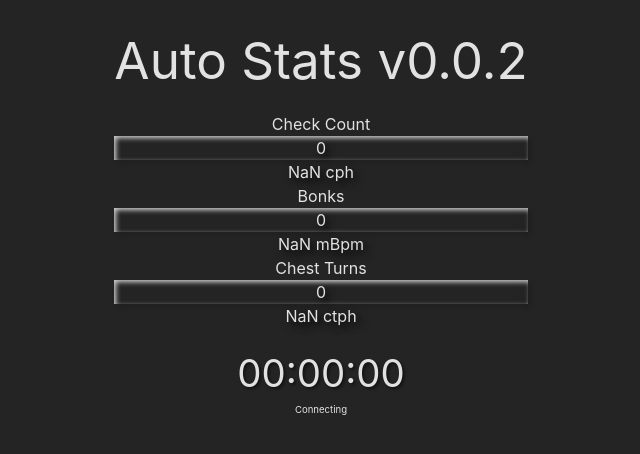
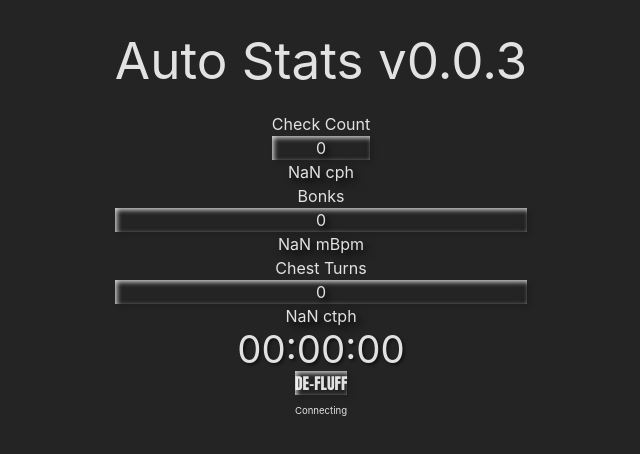
Before and after one commit to StructuralMike/thettracker, a React (Vite) app: page / in a window 1280 px wide. Shown: the top 454 px of the page, without its empty margins (319-959 px from the left). Built offline with nearby package versions, Linux system fonts and the light colour scheme; no server answers.

Commit message:
manual check adjustment

```diff
--- a/src/App.css
+++ b/src/App.css
@@ -13,3 +13,7 @@
     inset -3px -3px 7px rgba(0, 0, 0, 0.05),
     3px 3px 5px rgba(0, 0, 0, 0.15);
 }
+
+.strong-button-font {
+  font-family: 'Impact', sans-serif;
+}
--- a/src/App.tsx
+++ b/src/App.tsx
@@ -26,8 +26,9 @@ function App() {
   const { shouldStart, setShouldStart, timerOn, setTimerOn } = useShouldStart();
   const data = useAutoTrackWebSocket(props.current);
   const timer = Timer(timerProps.current);
+  const [manualCheckCount, setManualCheckCount] = useState<number>(0);
   const seconds = Math.floor(timer.duration / 1000);
-  const cph = Math.round(data.checkCount / (seconds / 3600));
+  const cph = Math.round((data.checkCount + manualCheckCount) / (seconds / 3600));
   const duration = new Date(seconds * 1000).toISOString().substr(11, 8);
   const mBpm = Math.round(data.bonks / (seconds / 60) * 1000);
   const ctph = Math.round(data.chestTurns / (seconds / 3600));
@@ -40,16 +41,48 @@ function App() {
     SPEED_MAP.current['cph'].buckets = [100, 200, 250, 300, 450]
   };
 
+  const handleRightClick = (event: React.MouseEvent<HTMLButtonElement>) => {
+    event.preventDefault();
+    setManualCheckCount((prev) => prev - 1)
+  };
+
+  const throttleRef = useRef(false);
+  const handleScroll = (event: React.WheelEvent<HTMLButtonElement>) => {
+    if (!throttleRef.current) {
+      throttleRef.current = true;
+      setTimeout(() => {
+        throttleRef.current = false;
+      }, 175);
+
+      if (event.deltaY > 0) {
+        setManualCheckCount((prev) => prev - 1)
+      } else if (event.deltaY < 0) {
+        setManualCheckCount((prev) => prev + 1)
+      }
+    }
+  };
+
   return (
     <>
-      <h1>Auto Stats v0.0.2</h1><br></br>
+      <h1>Auto Stats v0.0.3</h1><br></br>
       <div>
         <span className="inline-grid grid-cols-3 gap-4">
-        <Box title="Check Count" count={data.checkCount} speed={cph} unit="cph" buckets={SPEED_MAP.current['cph'].buckets} colors={SPEED_MAP.current['cph'].colors} />
+        <button onClick={() => setManualCheckCount((prev) => prev + 1)} onContextMenu={handleRightClick} onWheel={handleScroll}>
+          <Box title="Check Count" count={data.checkCount + manualCheckCount} speed={cph} unit="cph" buckets={SPEED_MAP.current['cph'].buckets} colors={SPEED_MAP.current['cph'].colors}/>
+        </button>
         <Box title="Bonks" count={data.bonks} speed={mBpm} unit="mBpm" buckets={SPEED_MAP.current['mBpm'].buckets} colors={SPEED_MAP.current['mBpm'].colors} />
         <Box title="Chest Turns" count={data.chestTurns} speed={ctph} unit="ctph" buckets={SPEED_MAP.current['ctph'].buckets} colors={SPEED_MAP.current['ctph'].colors} />
         </span>
-        <div className="flex justify-center items-center space-x-4">
+        <div className="flex justify-center items-center space-x-4 mb-8">
+          <div className="p-4">
+              <h2 className="text-4xl font-bold text-blue-500" style={{ textShadow: '2px 2px 3px rgba(0,0,0,0.5)' }}>
+                  {duration}
+              </h2>
+          </div>
+      </div>
+
+
+      <div className="flex justify-center items-center space-x-4 mb-4">
         <button
             className="bg-blue-500 hover:bg-blue-700 text-white beveled-box font-bold py-1 px-3 rounded flex items-center justify-center gap-2 w-10 h-10 transition-all duration-150 ease-in-out"
             onClick={() => setTimerOn(!timerOn)}
@@ -67,16 +100,19 @@ function App() {
             </>
             )}
         </button>
-          <div className="p-4">
-              <h2 className="text-4xl font-bold text-blue-500" style={{ textShadow: '2px 2px 3px rgba(0,0,0,0.5)' }}>
-                  {duration}
-              </h2>
-          </div>
+        <button
+          className="bg-purple-900 hover:bg-purple-800 active:bg-red-700 text-gray-100 strong-button-font py-2 px-3 beveled-box rounded-md flex items-center justify-center gap-2 transition-all duration-150 ease-in-out text-s active:shadow-inner active:scale-95"
+          onClick={() => setManualCheckCount((prev) => 0)}
+        >
+          DE-FLUFF
+        </button>
       </div>
 
-      <div>
+      <div className="flex justify-center items-center space-x-4">
         <small className="hover:text-orange-400">{data.status}</small>
       </div>
+
+
     </div>
 
     </>
```
Lines whose indentation alone changed are shown as unchanged.
